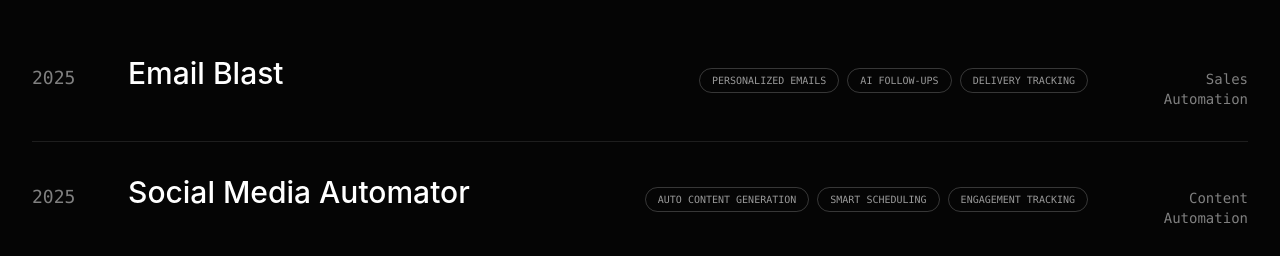
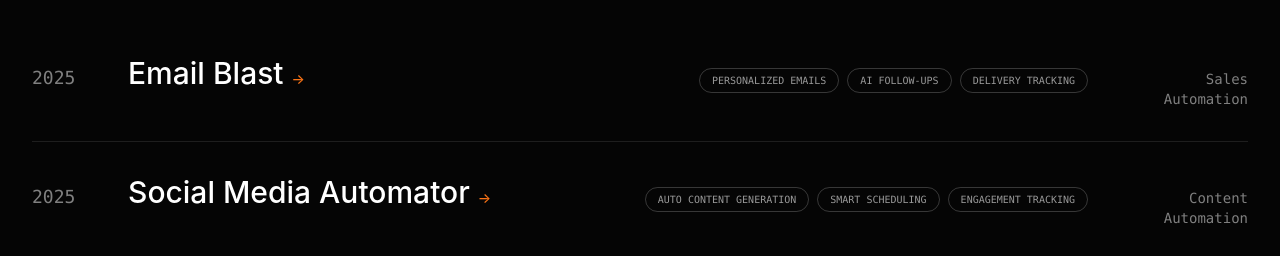
Before and after one commit to ajay-automates/ai-consultancy-portfolio, a Next.js app: page / in a window 1280 px wide. Shown: the part 282-538 px from the top of the page. Built offline with nearby package versions, Linux system fonts and the light colour scheme.

Commit message:
Add clickable links to Email Blast and Social Media Automator projects

```diff
--- a/components/ProjectGrid.tsx
+++ b/components/ProjectGrid.tsx
@@ -170,6 +170,12 @@ function InfiniteCard({ slot, x, y }: any) {
         return 1 - (dist / 1200)
     })
 
+    const handleClick = () => {
+        if (slot.project.link) {
+            window.open(slot.project.link, '_blank', 'noopener,noreferrer')
+        }
+    }
+
     return (
         <motion.div
             style={{
@@ -185,7 +191,8 @@ function InfiniteCard({ slot, x, y }: any) {
                 // Important for proper 3D
                 transformOrigin: 'center center'
             }}
-            className="group rounded-md overflow-hidden bg-[#0A0A0A] border border-white/5 hover:border-white/40 transition-colors shadow-2xl"
+            className={`group rounded-md overflow-hidden bg-[#0A0A0A] border border-white/5 hover:border-white/40 transition-colors shadow-2xl ${slot.project.link ? 'cursor-pointer' : ''}`}
+            onClick={handleClick}
         >
             <div className="relative w-full h-full">
                 <img
@@ -202,6 +209,9 @@ function InfiniteCard({ slot, x, y }: any) {
                     <h3 className="text-sm font-bold leading-tight text-white line-clamp-2">
                         {slot.project.title}
                     </h3>
+                    {slot.project.link && (
+                        <span className="text-[8px] text-white/60 mt-1">Click to view →</span>
+                    )}
                 </div>
             </div>
         </motion.div>
--- a/components/ProjectList.tsx
+++ b/components/ProjectList.tsx
@@ -19,6 +19,11 @@ export default function ProjectList() {
                         animate={{ opacity: 1, y: 0 }}
                         transition={{ delay: index * 0.05 }}
                         className="group relative flex flex-col md:flex-row items-baseline py-8 border-b border-white/10 hover:border-white/40 transition-colors cursor-pointer"
+                        onClick={() => {
+                            if (project.link) {
+                                window.open(project.link, '_blank', 'noopener,noreferrer')
+                            }
+                        }}
                     >
                         {/* Year - Sticky logic would go here if needed, keeping simple for now */}
                         <div className="w-24 text-lg font-mono text-gray-500 group-hover:text-white transition-colors">
@@ -28,6 +33,7 @@ export default function ProjectList() {
                         {/* Title */}
                         <div className="flex-1 text-2xl md:text-3xl font-medium group-hover:translate-x-4 transition-transform duration-300">
                             {project.title}
+                            {project.link && <span className="ml-2 text-sm text-orange-500">→</span>}
                         </div>
 
                         {/* Tags */}
--- a/components/data.ts
+++ b/components/data.ts
@@ -7,7 +7,8 @@ export const projects = [
         tags: ['Personalized emails', 'AI follow-ups', 'Delivery tracking'],
         description: 'AI-powered email outreach system with personalization and CRM integration',
         image: 'https://images.unsplash.com/photo-1596526131083-e8c633c948d2?q=80&w=2070&auto=format&fit=crop',
-        slug: 'email-blast'
+        slug: 'email-blast',
+        link: 'https://email-blast.vercel.app/'
     },
     {
         id: 2,
@@ -17,7 +18,8 @@ export const projects = [
         tags: ['Auto content generation', 'Smart scheduling', 'Engagement tracking'],
         description: 'Automates LinkedIn posts with smart scheduling and content generation',
         image: 'https://images.unsplash.com/photo-1611162617474-5b21e879e113?q=80&w=2174&auto=format&fit=crop',
-        slug: 'social-media-automator'
+        slug: 'social-media-automator',
+        link: 'https://socialmediaautomator.com/'
     },
     {
         id: 3,
```
